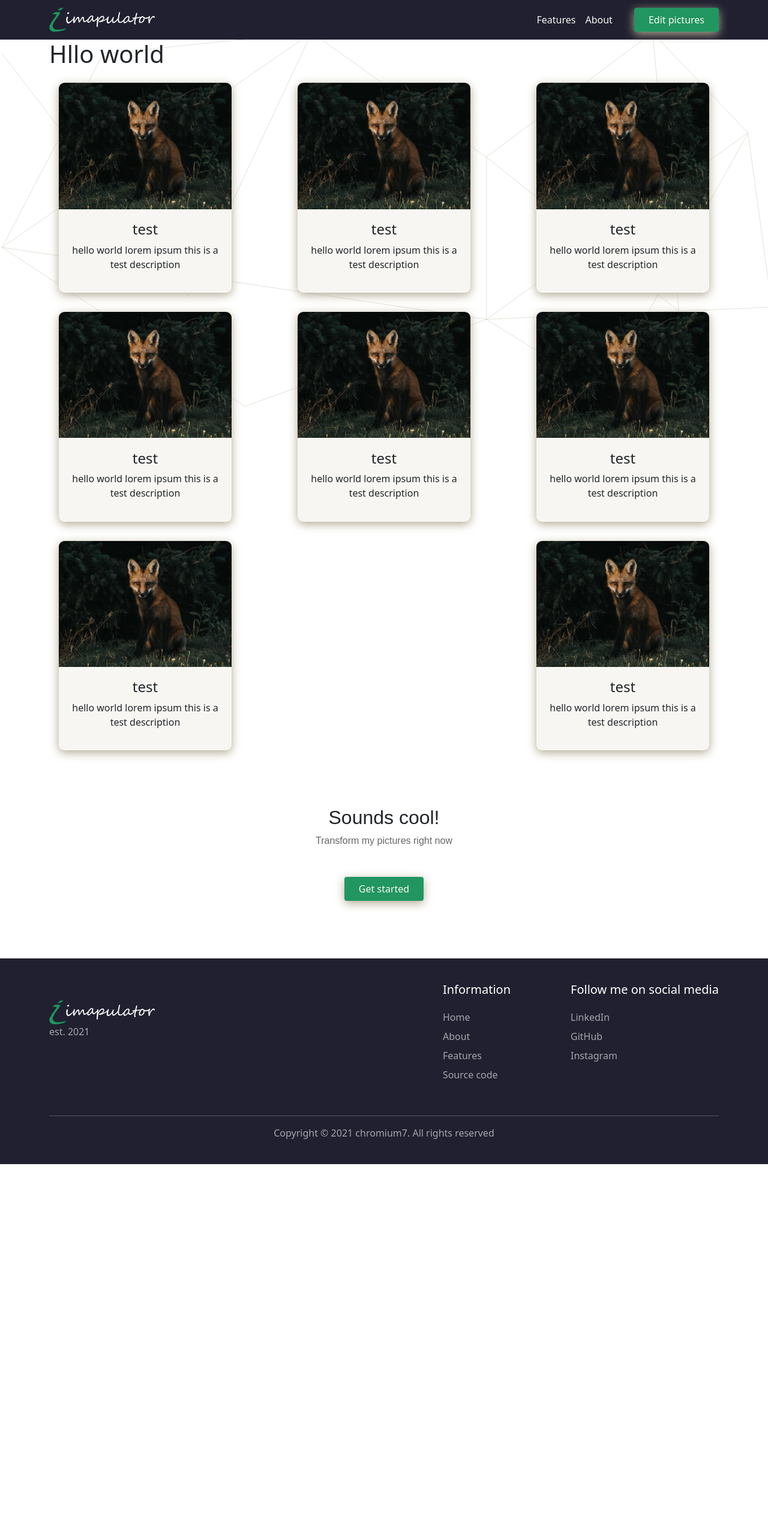
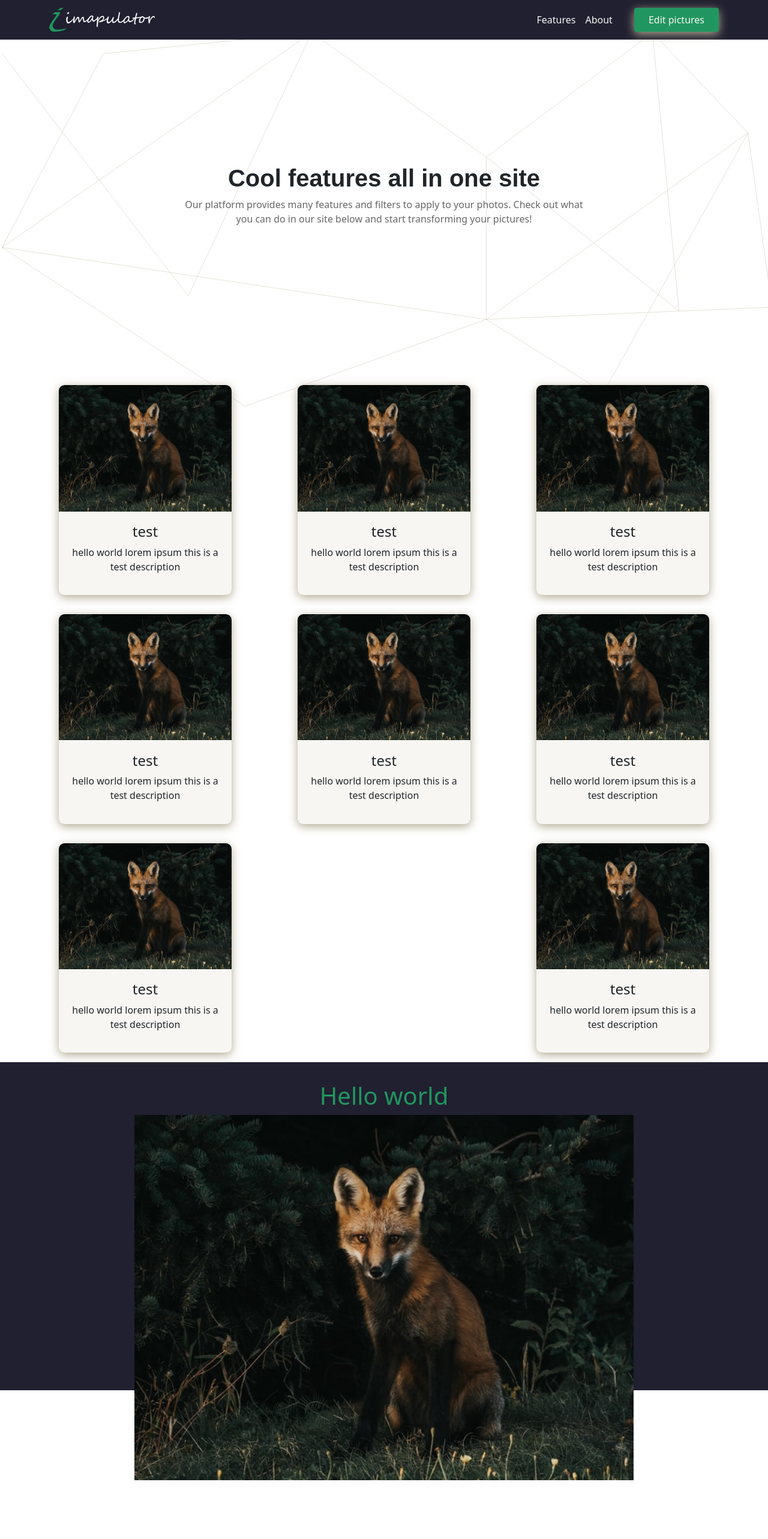
Before and after one commit to chromium7/django-image-manipulation, a React app in the folder frontend/: page /features in a window 1280 px wide. Shown: the top 2566 px of the page at 60% size. Before the commit the page ends 1941 px from the top, so only its background shows below. Built offline with nearby package versions, Linux system fonts and the light colour scheme; the HTML template or start-up script is replaced by a standard one.

Commit message:
Updates feature page and move similar styling container to a new file

```diff
--- a/frontend/src/components/About/AboutPage.js
+++ b/frontend/src/components/About/AboutPage.js
@@ -3,40 +3,11 @@ import styled from "styled-components";
 import EndExplore from "../Shared/EndExplore";
 import NavButton from "../Buttons/NavButton";
 
+import { TitleContainer } from "../Shared/containers";
 import { SlideIn } from "../UI/animation";
 import placeholder from "../../../static/images/img-placeholder.jpg";
 import logo from "../../../static/images/logo-black.png";
 import icons from "../Shared/icons";
-
-const AboutTitle = styled.div`
-  width: 100%;
-  height: 50vh;
-  display: flex;
-  justify-content: center;
-  align-items: center;
-
-  div {
-    text-align: center;
-
-    h1 {
-      font-family: var(--text-title);
-      font-weight: bolder;
-    }
-
-    p {
-      color: rgba(0, 0, 0, 0.6);
-      margin-bottom: 2.6rem;
-    }
-  }
-
-  @media only screen and (min-width: 992px) {
-    height: 70vh;
-
-    div {
-      max-width: 60%;
-    }
-  }
-`;
 
 const AboutTools = styled.div`
   width: 100%;
@@ -133,7 +104,7 @@ const AboutConnect = styled.div`
 export default function AboutPage() {
   return (
     <div className="container">
-      <AboutTitle>
+      <TitleContainer>
         <div>
           <h1>About imapulator</h1>
           <p>
@@ -142,7 +113,7 @@ export default function AboutPage() {
           </p>
           <img src={logo} />
         </div>
-      </AboutTitle>
+      </TitleContainer>
       <SlideIn>
         <AboutTools>
           <h2>Languages and Tools</h2>
--- /dev/null
+++ b/frontend/src/components/Features/FeatureDemo.js
@@ -0,0 +1,44 @@
+import React from "react";
+import styled from "styled-components";
+
+import placeholder from "../../../static/images/img-placeholder.jpg";
+
+const Container = styled.div`
+  position: relative;
+  min-height: 80vh;
+  width: 100vw;
+  color: var(--color-on-surface);
+  text-align: center;
+  padding: 2rem;
+
+  .background {
+    position: absolute;
+    top: 0;
+    left: 0;
+    background: var(--color-dark);
+    width: 100vw;
+    height: 75%;
+    z-index: -1;
+  }
+
+  h1 {
+    color: var(--color-primary);
+  }
+
+  img {
+    width: 65vw;
+  }
+`;
+
+export default function FeatureDemo() {
+  return (
+    <Container>
+      <div className="background"></div>
+      <div className="container">
+        <h1>Hello world</h1>
+
+        <img src={placeholder} />
+      </div>
+    </Container>
+  );
+}
--- a/frontend/src/components/Features/FeaturesPage.js
+++ b/frontend/src/components/Features/FeaturesPage.js
@@ -1,13 +1,28 @@
-import React from "react";
+import React, { Fragment } from "react";
 import EndExplore from "../Shared/EndExplore";
+import { TitleContainer } from "../Shared/containers";
 import FeatureCards from "./FeatureCards";
+import FeatureDemo from "./FeatureDemo";
 
 export default function FeaturesPage() {
   return (
+    <Fragment>
       <div className="container">
-      <h1>Hllo world</h1>
+        <TitleContainer>
+          <div>
+            <h1>Cool features all in one site</h1>
+            <p>
+              Our platform provides many features and filters to apply to your
+              photos. Check out what you can do in our site below and start
+              transforming your pictures!
+            </p>
+          </div>
+        </TitleContainer>
 
         <FeatureCards />
+      </div>
+      <FeatureDemo />
+      <div className="container">
         <EndExplore
           title="Sounds cool!"
           subtitle="Transform my pictures right now"
@@ -15,5 +30,6 @@ export default function FeaturesPage() {
           href="/"
         />
       </div>
+    </Fragment>
   );
 }
--- /dev/null
+++ b/frontend/src/components/Features/ImageSlider.js
@@ -0,0 +1,5 @@
+import React from "react";
+
+export default function ImageSlider() {
+  return <div></div>;
+}
--- /dev/null
+++ b/frontend/src/components/Shared/containers.js
@@ -0,0 +1,31 @@
+import styled from "styled-components";
+
+export const TitleContainer = styled.div`
+  width: 100%;
+  height: 50vh;
+  display: flex;
+  justify-content: center;
+  align-items: center;
+
+  div {
+    text-align: center;
+
+    h1 {
+      font-family: var(--text-title);
+      font-weight: bolder;
+    }
+
+    p {
+      color: rgba(0, 0, 0, 0.6);
+      margin-bottom: 2.6rem;
+    }
+  }
+
+  @media only screen and (min-width: 992px) {
+    height: 70vh;
+
+    div {
+      max-width: 60%;
+    }
+  }
+`;
```
Also changed, not shown: frontend/static/frontend/main.js, frontend/static/frontend/main.js.LICENSE.txt. Lines whose indentation alone changed are shown as unchanged.
